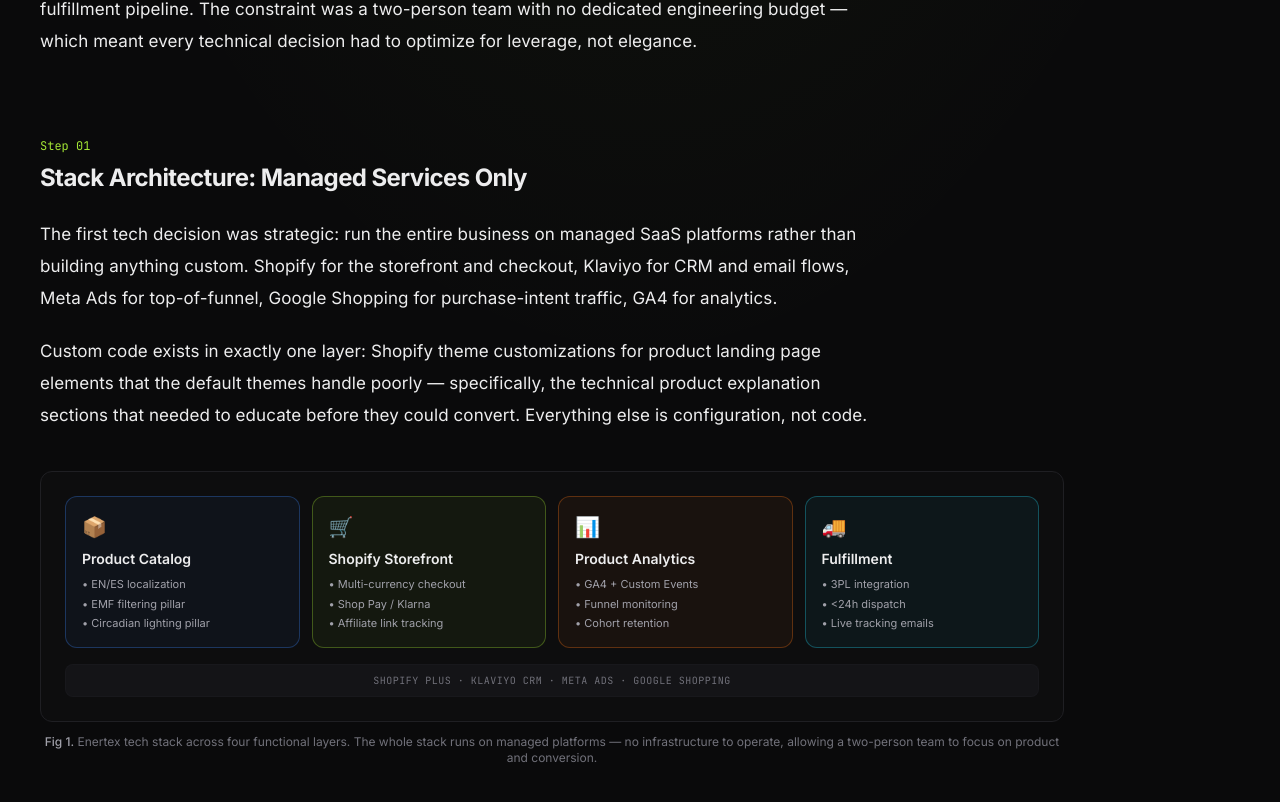
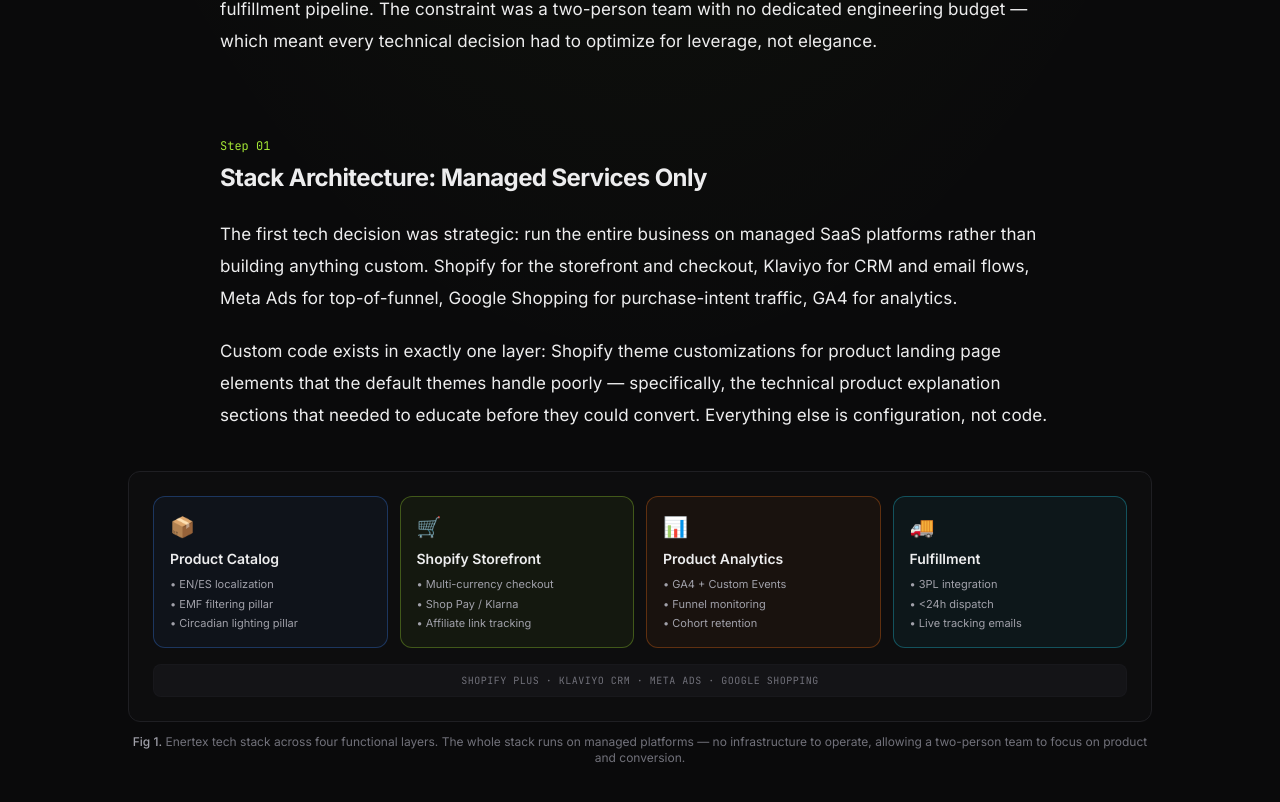
Before and after one commit to alexxvives/alexxvives.github.io, a Next.js app: page /projects/enertex-cto in a window 1280 px wide. Shown: the part 718-1520 px from the top of the page. Built offline with nearby package versions, Linux system fonts and the light colour scheme.

Commit message:
fix: center Santander chip vertically, center article content, remove Based in location

```diff
--- a/src/app/projects/_article.tsx
+++ b/src/app/projects/_article.tsx
@@ -6,11 +6,11 @@
 // ── Layout ─────────────────────────────────────────────────────────────────────
 
 export function Prose({ children }: { children: ReactNode }) {
-  return <div className="max-w-[840px]">{children}</div>;
+  return <div className="max-w-[840px] mx-auto">{children}</div>;
 }
 
 export function Wide({ children }: { children: ReactNode }) {
-  return <div className="max-w-5xl my-10">{children}</div>;
+  return <div className="max-w-5xl my-10 mx-auto">{children}</div>;
 }
 
 // ── Inline typography ──────────────────────────────────────────────────────────
@@ -147,7 +147,7 @@
   metrics: { label: string; value: string; sub?: string }[];
 }) {
   return (
-    <div className="my-8 max-w-[840px] grid grid-cols-2 sm:grid-cols-4 gap-3">
+    <div className="my-8 max-w-[840px] mx-auto grid grid-cols-2 sm:grid-cols-4 gap-3">
       {metrics.map(({ label, value, sub }) => (
         <div
           key={label}
@@ -185,7 +185,7 @@
   const p = getProject(slug);
   if (!p) return null;
   return (
-    <div className="max-w-[840px] mt-24 pt-12 border-t border-border/40">
+    <div className="max-w-[840px] mx-auto mt-24 pt-12 border-t border-border/40">
       <p className="font-mono text-xs uppercase tracking-widest text-ink-subtle mb-4">
         Next project
       </p>
--- a/src/components/sections/About.tsx
+++ b/src/components/sections/About.tsx
@@ -39,10 +39,6 @@
 
             <div className="pt-4 flex flex-wrap gap-x-8 gap-y-3 text-sm font-mono">
               <div>
-                <div className="text-ink-subtle">Based in</div>
-                <div className="text-ink">{human.location}</div>
-              </div>
-              <div>
                 <div className="text-ink-subtle">Languages</div>
                 <div className="text-ink">EN · ES · CAT · FR</div>
               </div>
--- a/src/components/sections/Hero.tsx
+++ b/src/components/sections/Hero.tsx
@@ -100,7 +100,7 @@
             {/* Floating stat chips */}
             {/* Santander — top center */}
             <FloatingStat
-              className="top-3 left-1/2 -translate-x-1/2"
+              className="top-1/2 left-1/2 -translate-x-1/2 -translate-y-1/2"
               value="Santander"
               label="data scientist"
               delay={0.6}
```
